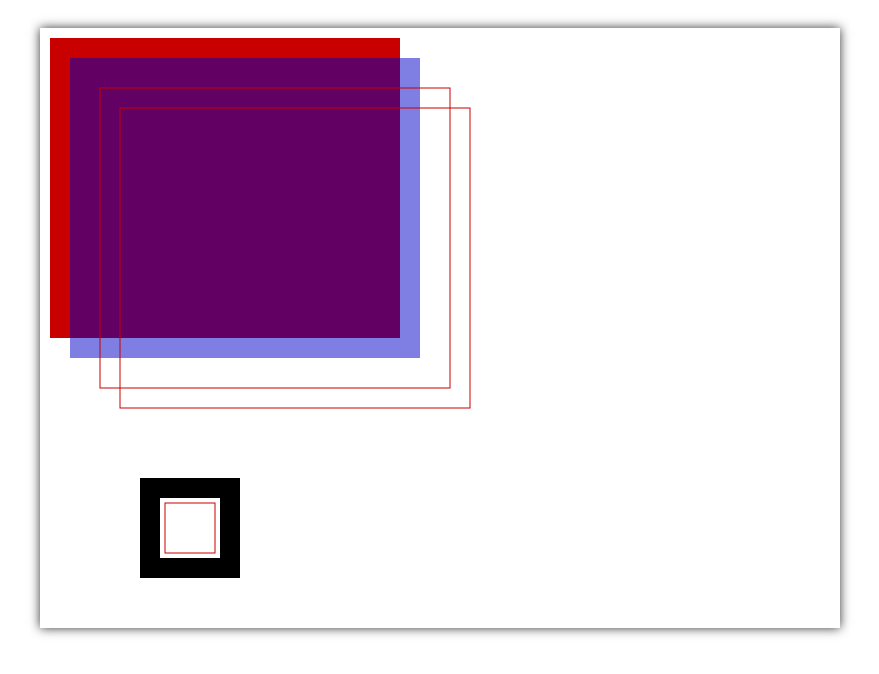
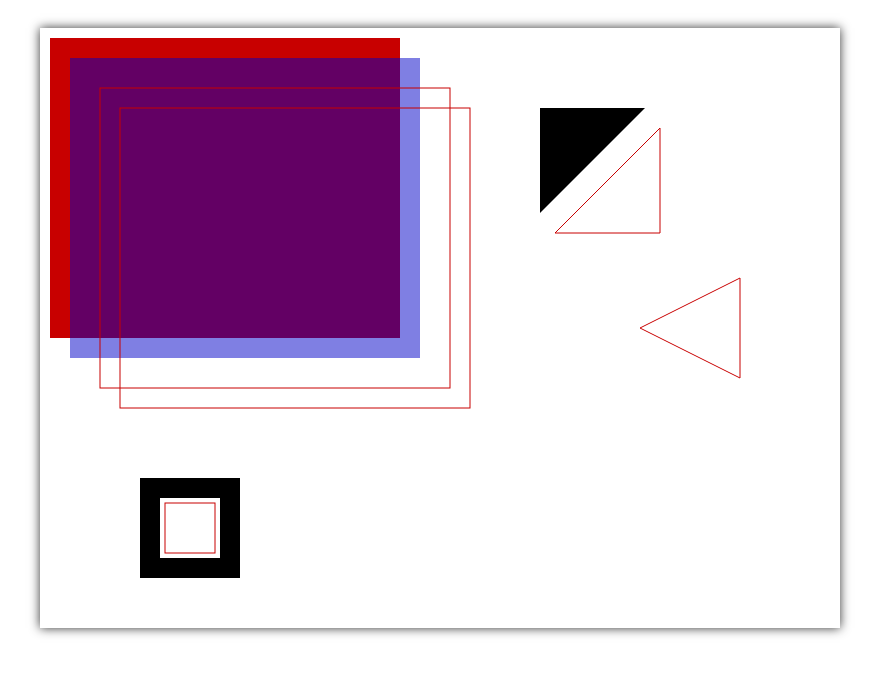
Before and after one commit to lijiayin0420/Canvas, a website: page demo.html in a window 1280 px wide. Shown: the whole page, without its empty margins (200-1079 px from the left). Drawn offline with Linux system fonts and the light colour scheme.

Commit message:
绘制三角形

```diff
--- a/demo.html
+++ b/demo.html
@@ -45,11 +45,11 @@
           ctx.fillStyle = 'rgba(0, 0, 200, 0.5)'
           ctx.strokeRect(80, 80, 350, 300)
 
+
           /*
           * 清除指定矩形区域
           * clearRect(x, y, width, height)
           */
-
           ctx.fillStyle = 'rgb(0, 0, 0)'
           ctx.fillRect(100,450,100,100)
           ctx.clearRect(120,470,60,60)
@@ -59,9 +59,46 @@
           /*
           * 以上三种方法都是用于绘制矩形
           * 如何通过路径绘制？
+          * 图形的基本元素就是路径
+          * 1.创建起始点
+          * 2.使用画图命令，画出路径
+          * 3.闭合路径
+          * 4.通过描边或填充绘制图形
           */
+          // 绘制三角形
+          ctx.beginPath()
+          // 起始点
+          ctx.moveTo(600,300)
+          // 二点
+          ctx.lineTo(700,350)
+          // 三点
+          ctx.lineTo(700,250)
+          // 填充
+          // ctx.fill()
+
+          // 连线，描边
+          // ctx.lineTo(600,300)
+          // ctx.stroke()
+
+          // 闭合
+          ctx.closePath()
+          ctx.stroke()
 
 
+          // 绘制两个三角形
+          // 填充三角形
+          ctx.beginPath()
+          ctx.moveTo(500,80)
+          ctx.lineTo(605,80)
+          ctx.lineTo(500,185)
+          ctx.fill()
+          // 描边三角形
+          ctx.beginPath()
+          ctx.moveTo(620,100)
+          ctx.lineTo(620,205)
+          ctx.lineTo(515,205)
+          ctx.closePath()
+          ctx.stroke()
         }
       }
     </script>
```
